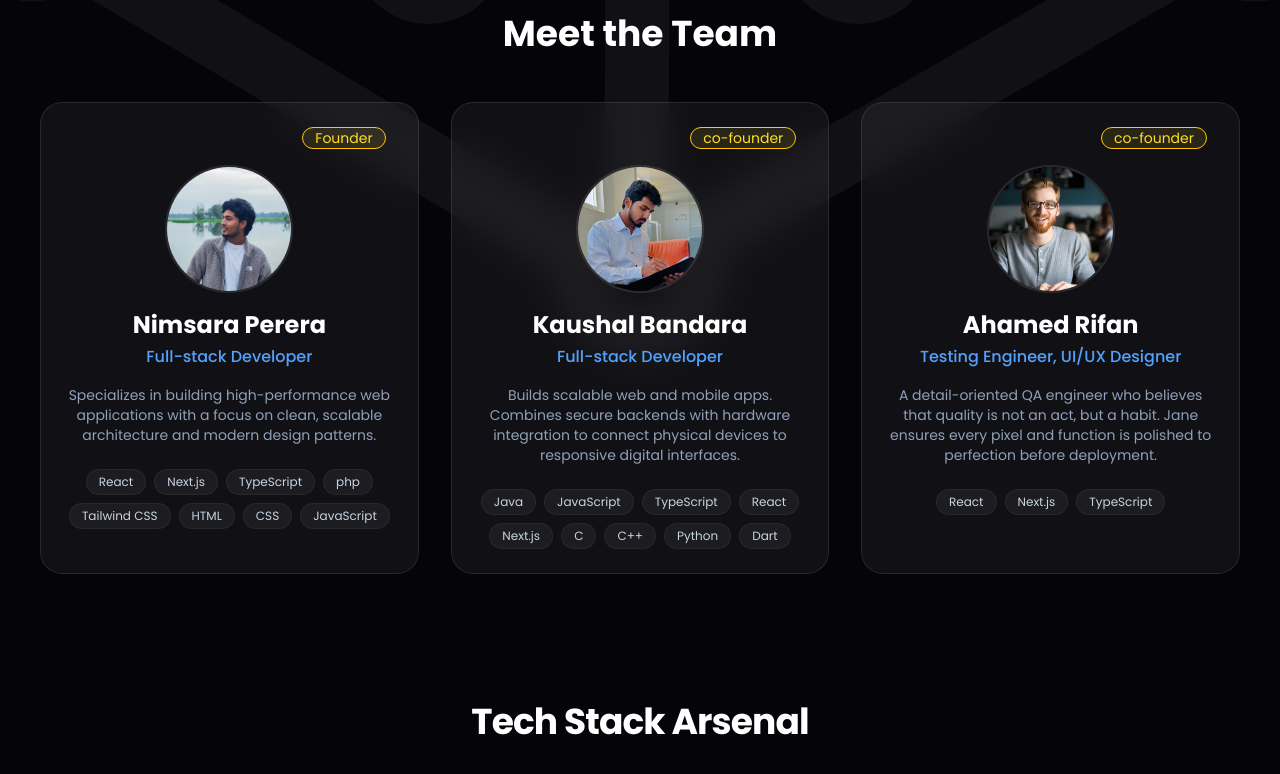
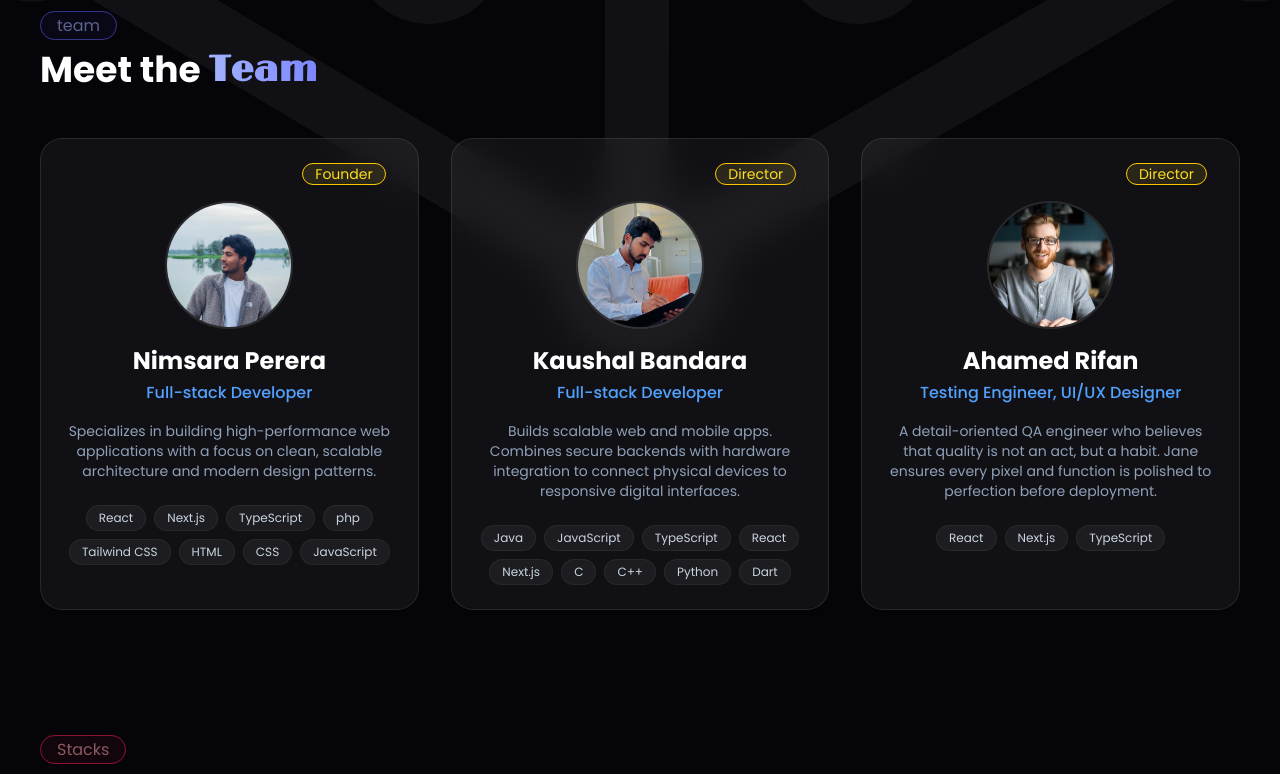
Before and after one commit to SHASHiYA32/DevDynamo-portfolio, a Next.js app: page / in a window 1280 px wide. Shown: the part 1640-2414 px from the top of the page. Built offline with nearby package versions, Linux system fonts and the light colour scheme; a web font is replaced by a local one.

Commit message:
fixed ui bugs

```diff
--- a/src/app/page.tsx
+++ b/src/app/page.tsx
@@ -127,16 +127,26 @@ const teamMembers = [
       "JavaScript",
     ],
     photo: "/team/nimsara.png",
-    position: "Founder"
+    position: "Founder",
   },
   {
     name: "Kaushal Bandara",
     role: "Full-stack Developer",
     about:
       "Builds scalable web and mobile apps. Combines secure backends with hardware integration to connect physical devices to responsive digital interfaces.",
-    skills: ["Java","JavaScript",  "TypeScript","React", "Next.js",  "C", "C++", "Python", "Dart"],
+    skills: [
+      "Java",
+      "JavaScript",
+      "TypeScript",
+      "React",
+      "Next.js",
+      "C",
+      "C++",
+      "Python",
+      "Dart",
+    ],
     photo: "/team/Bkaushal.JPG",
-    position: "co-founder"
+    position: "Director",
   },
   {
     name: "Ahamed Rifan",
@@ -145,7 +155,7 @@ const teamMembers = [
       "A detail-oriented QA engineer who believes that quality is not an act, but a habit. Jane ensures every pixel and function is polished to perfection before deployment.",
     skills: ["React", "Next.js", "TypeScript"],
     photo: "/team/img2.avif",
-    position: "co-founder"
+    position: "Director",
   },
 ];
 
@@ -204,7 +214,7 @@ export default function DevDynamoPage() {
   };
 
   return (
-    <main className="min-h-screen bg-[#050509] text-white selection:bg-blue-500/30 overflow-x-hidden">
+    <main className="min-h-[100dvh] bg-[#050509] text-white selection:bg-blue-500/30 overflow-x-hidden">
       <AnimatePresence>
         {toast && (
           <motion.div
@@ -258,7 +268,7 @@ export default function DevDynamoPage() {
 
             <div className="text-[54px] gap-5 md:text-8xl font-extrabold tracking-tighter">
               <span className="block">We Are</span>
-              <span className="limelight block bg-clip-text text-transparent bg-gradient-to-r from-blue-400 via-white to-emerald-400 pb-2">
+              <span className="limelight block bg-clip-text text-transparent bg-gradient-to-r from-blue-500 via-purple-400 to-green-500 pb-2">
                 DevDynamo.
               </span>
             </div>
@@ -416,7 +426,10 @@ export default function DevDynamoPage() {
             variants={containerVariants}
             className="space-y-12"
           >
-            <h2 className="text-4xl font-bold text-center">Meet the Team</h2>
+            <span className="w-fit text-indigo-300 bg-indigo-500/10 border border-indigo-500 backdrop-blur-sm px-4 py-0.5 rounded-full animate-pulse mb-2">
+              team
+            </span>
+            <h2 className="mt-3 text-4xl font-bold text-start flex sm:flex-row flex-col gap-2">Meet the <span className="limelight block bg-clip-text text-transparent bg-gradient-to-r from- bg-indigo-300 to-indigo-400">Team</span></h2>
 
             <div className="grid md:grid-cols-3 sm:grid-cols-1 gap-8 max-w-8xl mx-auto">
               {teamMembers.map((member) => (
@@ -426,7 +439,9 @@ export default function DevDynamoPage() {
                   className="bg-white/5 border border-white/10 p-6 rounded-3xl backdrop-blur-lg flex flex-col items-center text-center gap-4 hover:border-blue-500/30 transition-all"
                 >
                   <div className="w-full flex flex-col items-end px-2 text-sm">
-                    <span className="border border-yellow-400 text-yellow-300 bg-amber-300/10 px-3 rounded-2xl ">{member.position}</span>
+                    <span className="border border-yellow-400 text-yellow-300 bg-amber-300/10 px-3 rounded-2xl ">
+                      {member.position}
+                    </span>
                   </div>
                   {/* Photo Container */}
                   <div className="w-32 h-32 rounded-full overflow-hidden border-2 border-white/10">
@@ -469,11 +484,14 @@ export default function DevDynamoPage() {
             variants={containerVariants}
             className="space-y-12"
           >
+            <span className="w-fit text-rose-300 bg-rose-500/10 border border-rose-500 backdrop-blur-sm px-4 py-0.5 rounded-full animate-pulse mb-2">
+              Stacks
+            </span>
             <motion.h2
               variants={itemVariants}
-              className="text-4xl font-bold tracking-tight text-center"
+              className="text-4xl font-bold tracking-tight text-start flex sm:flex-row flex-col gap-2 mt-3"
             >
-              Tech Stack Arsenal
+              Engineered with <span className="limelight block bg-clip-text text-transparent bg-gradient-to-r from-rose-300 to-purple-400">Modern</span> Tools
             </motion.h2>
             <div className="grid grid-cols-2 md:grid-cols-3 lg:grid-cols-5 gap-4">
               {technologies.map((tech) => (
@@ -506,11 +524,16 @@ export default function DevDynamoPage() {
             variants={containerVariants}
             className="space-y-12"
           >
+            <span className="w-fit text-emerald-300 bg-emerald-500/10 border border-emerald-500 backdrop-blur-sm px-4 py-0.5 rounded-full animate-pulse mb-2">
+              How We Work
+            </span>
             <motion.h2
               variants={itemVariants}
-              className="text-4xl font-bold tracking-tight text-center"
+              className="text-4xl font-bold tracking-tight mt-3"
             >
-              The DevDynamo Way
+              An enterprise-grade process,
+              <br />
+              <span className="flex sm:flex-row flex-col gap-2">built for absolute <span className="limelight block bg-clip-text text-transparent bg-gradient-to-r from-blue-400 to-emerald-400">accountability.</span></span>
             </motion.h2>
             <div className="grid grid-cols-2 md:grid-cols-7 gap-4">
               {processSteps.map((step, index) => (
@@ -588,7 +611,7 @@ export default function DevDynamoPage() {
               className="text-4xl font-bold tracking-tight"
             >
               All your Enterprise needs, <br /> in one{" "}
-              <span className="limelight uppercase text-transparent bg-clip-text bg-gradient-to-r from-purple-400 to-blue-400">
+              <span className="limelight uppercase text-transparent bg-clip-text bg-gradient-to-r from-purple-300 to-purple-400">
                 place
               </span>
             </motion.h1>
@@ -611,7 +634,7 @@ export default function DevDynamoPage() {
                       </h3>
                     </div>
                     <div className="p-2 border border-white/10 rounded-full text-slate-400 hover:bg-white/10 transition-colors">
-                      <ArrowRight size={20} className="-rotate-50"/>
+                      <ArrowRight size={20} className="-rotate-50" />
                     </div>
                   </div>
 
@@ -640,13 +663,16 @@ export default function DevDynamoPage() {
             variants={containerVariants}
             className="space-y-10"
           >
+            <span className="w-fit text-white bg-white/10 border border-white backdrop-blur-sm px-4 py-0.5 rounded-full animate-pulse mb-2">
+              projects
+            </span>
             <motion.h2
               variants={itemVariants}
-              className="text-4xl font-bold tracking-tight"
+              className="text-4xl font-bold tracking-tight mt-3"
             >
-              Featured Builds{" "}
+              Featured Projects & Case Studies{" "}
               <span className="inline-block text-slate-400 yuyu text-2xl font-light">
-                (maybe still developing)
+                (maybe still working on ..)
               </span>
             </motion.h2>
             <div className="grid md:grid-cols-2 gap-8">
```
